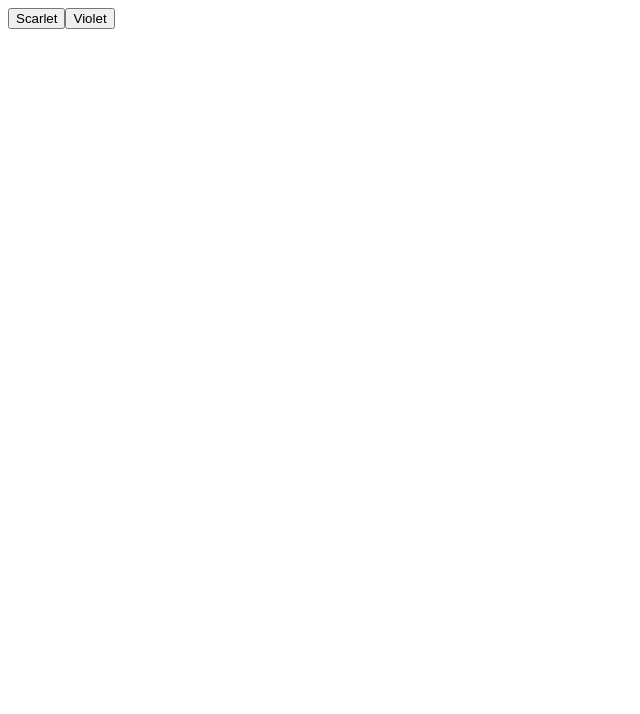
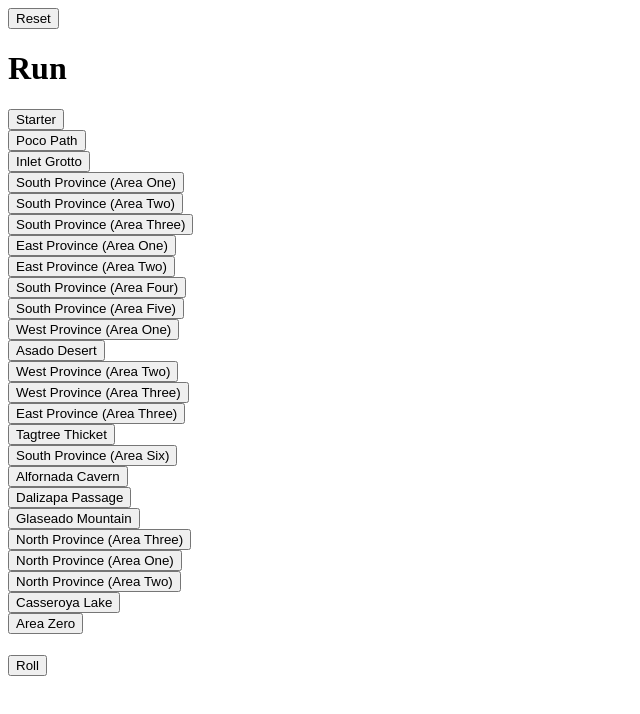
Before and after one commit to PiersonCourtois/pokemon-nuzlocke, a React (Create React App) app: page / in a window 1280 px wide. Shown: the top 714 px of the page, without its empty margins (0-640 px from the left). Built offline with nearby package versions, Linux system fonts and the light colour scheme.

Commit message:
roll function added

```diff
--- a/src/App.js
+++ b/src/App.js
@@ -1,29 +1,19 @@
 import React from 'react';
 import { useState } from 'react';
-import Run from './components/Run'
+import Run from './components/Run';
+import Reset from './components/Reset';
+import { gameData } from './area-data.js';
+import { userData } from "./user-data";
 
 const App = () => {
-    const [game, setGame] = useState('');
-
+    if (localStorage.getItem('userData') === null) {
+        localStorage.setItem('userData', JSON.stringify(userData));
+    }
 
     return (
         <>
-        {/* Default state is no game selected, so render game option buttons */}
-            {(game === '') && (
-                <>
-                    <button onClick={() => setGame('scarlet')}>Scarlet</button>
-                    <button onClick={() => setGame('violet')}>Violet</button>
-                </>
-            )}
-            {/* When game is selected, render run for that game */}
-            {(game !== '') &&
-                (
-                <>
-                    <button onClick={() => setGame('')}>Back</button>
-                    <Run gameType = {game}/>
-                </>
-                )
-            }
+         <Reset />
+         <Run />
         </>
     );
 }
--- /dev/null
+++ b/src/area-data.js
@@ -0,0 +1,145 @@
+export const gameData = [
+  {
+    "name": "Starter",
+
+    "encounters-scarlet": ["Sprigatito", "Fuecoco", "Quaxly"],
+
+    "encounters-violet": ["Sprigatito", "Fuecoco", "Quaxly"]
+  },
+  {
+    "name": "Poco Path",
+
+    "encounters-scarlet": ["Fletchling", "Hoppip", "Lechonk", "Pawmi", "Scatterbug", "Tarountula", "Yungoos"],
+
+    "encounters-violet": ["Fletchling", "Hoppip", "Lechonk", "Pawmi", "Scatterbug", "Tarountula", "Yungoos"]
+  },
+  {
+    "name": "Inlet Grotto",
+
+    "encounters-scarlet": ["Diglett", "Yungoo   let tempData = gameData;s"],
+
+    "encounters-violet": ["Diglett", "Yungoos"]
+  },
+  {
+    "name": "South Province (Area One)",
+
+    "encounters-scarlet": ["Azurill", "Buizel", "Chewtle", "Fidough", "Happiny", "Hoppip", "Igglybuff", "Lechonk", "Magikarp", "Pachirisu", "Psyduck", "Scatterbug", "Skwovet", "Tarountula", "Wiglett", "Wingull"],
+
+    "encounters-violet": ["Azurill", "Buizel", "Chewtle", "Fidough", "Happiny", "Hoppip", "Igglybuff", "Lechonk", "Magikarp", "Pachirisu", "Psyduck", "Scatterbug", "Skwovet", "Tarountula", "Wiglett", "Wingull"]
+  },
+  {
+    "name": "South Province (Area Two)",
+
+    "encounters-scarlet": ["Azurill", "Bonsly", "Buizel", "Chewtle", "Combee", "Diglett", "Fidough", "Fletchling", "Happiny", "Hoppip", "Igglybuff", "Jigglypuff", "Kricketot", "Magikarp", "Makuhita", "Mareep", "Maschiff", "Nacli", "Meowth", "Pichu", "Pikachu", "Psyduck", "Rockruff", "Skwovet", "Smoliv", "Starly", "Sunkern", "Yungoos"],
+
+    "encounters-violet": ["Azurill", "Bonsly", "Buizel", "Chewtle", "Combee", "Diglett", "Fidough", "Fletchling", "Happiny", "Hoppip", "Igglybuff", "Jigglypuff", "Kricketot", "Magikarp", "Makuhita", "Mareep", "Maschiff", "Nacli", "Meowth", "Pichu", "Pikachu", "Psyduck", "Rockruff", "Skwovet", "Smoliv", "Starly", "Sunkern", "Yungoos"]
+  },
+  {
+    "name": "South Province (Area Three)",
+
+    "encounters-scarlet": ["Bronzor", "Charcadet", "Drowzee", "Dunsparce", "Growlithe", "Gulpin", "Happiny", "Jigglypuff", "Klawf", "Makuhita", "Murkrow", "Nacli", "Nymble", "Oricorio", "Pawmi", "Rookidee", "Shinx", "Skiddo", "Spoink", "Squawkabilly", "Tinkatink", "Yungoos"],
+
+    "encounters-violet": ["Bronzor", "Charcadet", "Drowzee", "Dunsparce", "Growlithe", "Gulpin", "Happiny", "Jigglypuff", "Klawf", "Makuhita", "Murkrow", "Nacli", "Nymble", "Oricorio", "Pawmi", "Rookidee", "Shinx", "Skiddo", "Spoink", "Squawkabilly", "Tinkatink", "Yungoos"]
+  },
+  {
+    "name": "East Province (Area One)",
+
+    "encounters-scarlet": ["Corvisquire", "Deerling", "Dunsparce", "Gulpin", "Hoppip", "Komala", "Lechonk", "Litleo", "Oinkologne", "Pikachu", "Rookidee", "Shroodle", "Spidops", "Squawkabilly", "Steenee", "Tadbulb", "Tandemaus", "Tauros", "Teddiursa", "Tarountula", "Venonat"],
+
+    "encounters-violet": ["Corvisquire", "Deerling", "Dunsparce", "Gulpin", "Hoppip", "Komala", "Lechonk", "Litleo", "Oinkologne", "Pikachu", "Rookidee", "Shroodle", "Spidops", "Squawkabilly", "Steenee", "Tadbulb", "Tandemaus", "Tauros", "Teddiursa", "Tarountula", "Venonat"],
+
+    "encounters-scarlet-night": ["Corvisquire", "Deerling", "Dunsparce", "Gulpin", "Hoppip", "Komala", "Lechonk", "Litleo", "Oinkologne", "Pikachu", "Rookidee", "Shroodle", "Spidops", "Squawkabilly", "Steenee", "Tadbulb", "Tandemaus", "Tauros", "Teddiursa", "Tarountula", "Venonat", "Shuppet", "Murkrow"],
+
+    "encounters-violet-night": ["Corvisquire", "Deerling", "Dunsparce", "Gulpin", "Hoppip", "Komala", "Lechonk", "Litleo", "Oinkologne", "Pikachu", "Rookidee", "Shroodle", "Spidops", "Squawkabilly", "Steenee", "Tadbulb", "Tandemaus", "Tauros", "Teddiursa", "Tarountula", "Venonat", "Shuppet", "Murkrow"]
+  },
+  {
+    "name": "East Province (Area Two)",
+    "encounters-scarlet": ["name1", "name2", "name3"],
+    "encounters-violet": ["name1", "name2", "name3"]
+  },
+  {
+    "name": "South Province (Area Four)",
+    "encounters-scarlet": ["name1", "name2", "name3"],
+    "encounters-violet": ["name1", "name2", "name3"]
+  },
+  {
+    "name": "South Province (Area Five)",
+    "encounters-scarlet": ["name1", "name2", "name3"],
+    "encounters-violet": ["name1", "name2", "name3"]
+  },
+  {
+    "name": "West Province (Area One)",
+    "encounters-scarlet": ["name1", "name2", "name3"],
+    "encounters-violet": ["name1", "name2", "name3"]
+  },
+  {
+    "name": "Asado Desert",
+    "encounters-scarlet": ["name1", "name2", "name3"],
+    "encounters-violet": ["name1", "name2", "name3"]
+  },
+  {
+    "name": "West Province (Area Two)",
+    "encounters-scarlet": ["name1", "name2", "name3"],
+    "encounters-violet": ["name1", "name2", "name3"]
+  },
+  {
+    "name": "West Province (Area Three)",
+    "encounters-scarlet": ["name1", "name2", "name3"],
+    "encounters-violet": ["name1", "name2", "name3"]
+  },
+  {
+    "name": "East Province (Area Three)",
+    "encounters-scarlet": ["name1", "name2", "name3"],
+    "encounters-violet": ["name1", "name2", "name3"]
+  },
+  {
+    "name": "Tagtree Thicket",
+    "encounters-scarlet": ["name1", "name2", "name3"],
+    "encounters-violet": ["name1", "name2", "name3"]
+  },
+  {
+    "name": "South Province (Area Six)",
+    "encounters-scarlet": ["name1", "name2", "name3"],
+    "encounters-violet": ["name1", "name2", "name3"]
+  },
+  {
+    "name": "Alfornada Cavern",
+    "encounters-scarlet": ["name1", "name2", "name3"],
+    "encounters-violet": ["name1", "name2", "name3"]
+  },
+  {
+    "name": "Dalizapa Passage",
+    "encounters-scarlet": ["name1", "name2", "name3"],
+    "encounters-violet": ["name1", "name2", "name3"]
+  },
+  {
+    "name": "Glaseado Mountain",
+    "encounters-scarlet": ["name1", "name2", "name3"],
+    "encounters-violet": ["name1", "name2", "name3"]
+  },
+  {
+    "name": "North Province (Area Three)",
+    "encounters-scarlet": ["name1", "name2", "name3"],
+    "encounters-violet": ["name1", "name2", "name3"]
+  },
+  {
+    "name": "North Province (Area One)",
+    "encounters-scarlet": ["name1", "name2", "name3"],
+    "encounters-violet": ["name1", "name2", "name3"]
+  },
+  {
+    "name": "North Province (Area Two)",
+    "encounters-scarlet": ["name1", "name2", "name3"],
+    "encounters-violet": ["name1", "name2", "name3"]
+  },
+  {
+    "name": "Casseroya Lake",
+    "encounters-scarlet": ["name1", "name2", "name3"],
+    "encounters-violet": ["name1", "name2", "name3"]
+  },
+  {
+    "name": "Area Zero",
+    "encounters-scarlet": ["name1", "name2", "name3"],
+    "encounters-violet": ["name1", "name2", "name3"]
+  }
+]
--- /dev/null
+++ b/src/components/Area.js
@@ -0,0 +1,16 @@
+import React from "react";
+import { useState } from "react";
+import { setLocal, getLocal, genPokemon } from "./Run";
+
+const Area = props => {
+  console.log(props.currentArea);
+  const [pokemon, setPokemon] = useState(getLocal(1, props.currentArea));
+  return(
+    <>
+      <h1>{pokemon}</h1>
+      <button onClick={() => setPokemon(genPokemon(props.currentArea))}>Roll</button>
+    </>
+  );
+}
+
+export default Area;
--- /dev/null
+++ b/src/components/Reset.js
@@ -0,0 +1,14 @@
+import React from "react";
+import { gameData } from "../area-data";
+import { userData } from "../user-data";
+
+const Reset = () => {
+  return (<button onClick={() => resetRun()}>Reset</button>);
+}
+
+function resetRun() {
+  window.localStorage.clear();
+  localStorage.setItem('userData', JSON.stringify(gameData));
+}
+
+export default Reset;
--- a/src/components/Run.js
+++ b/src/components/Run.js
@@ -1,26 +1,49 @@
+
 import React from 'react';
-import { gameDataScarlet } from '../json-data/area-data/area-scarlet.js';
-import { gameDataViolet } from '../json-data/area-data/area-violet.js';
+import Area from './Area';
+import { useState } from 'react';
+import { gameData } from '../area-data.js';
+import { userData } from "../user-data";
 
-const Run = props => {
-    /* Sets game data to the data passed. Should change later if support for more games is added */
-    const gameData = (props.gameType === 'violet') ? gameDataViolet : gameDataScarlet;
-
+const Run = () => {
+    const [area, setArea] = useState(0);
+    const game = gameData;
     return(
 
         <div className='run-container'>
             <h1>Run</h1>
+
+
             <div className='area-container'>
-                {gameData.map((data, key) => {
+                {game.map((data, key) => {
                     return (
                         <div key={key}>
-                            {data.name}
+                            <button onClick={() => setArea(key)}>{data.name}</button>
                         </div>
                     );
                 })}
+            </div>
+            <div className='roll-container'>
+                <Area currentArea = {area}/>
             </div>
         </div>
     );
 }
 
+export function setLocal(key, i, str) {
+    var tempData = JSON.parse(localStorage.getItem('userData'));
+    tempData[i][key] = str;
+    localStorage.setItem('userData', JSON.stringify(tempData));
+}
+
+export function getLocal(key, i) {
+    var tempData = JSON.parse(localStorage.getItem('userData'));
+    return JSON.stringify(tempData[i][key]);
+}
+
+export function genPokemon(i) {
+    let list = gameData[i]["encounters-scarlet"];
+    return list[Math.floor(Math.random() * list.length)];
+  }
+
 export default Run;
--- a/src/json-data/area-data/area-scarlet.js
+++ /dev/null
@@ -1,26 +0,0 @@
-export const gameDataScarlet = [
-        {
-            "name": "scarlet",
-            "encounters": ["name1", "name2", "name3"],
-            "isChosen": "false",
-            "pokemonChosen": "null"
-        },
-        {
-            "name": "area1",
-            "encounters": ["name1", "name2", "name3"],
-            "isChosen": "false",
-            "pokemonChosen": "null"
-        },
-        {
-            "name": "area1",
-            "encounters": ["name1", "name2", "name3"],
-            "isChosen": "false",
-            "pokemonChosen": "null"
-        },
-        {
-            "name": "area1",
-            "encounters": ["name1", "name2", "name3"],
-            "isChosen": "false",
-            "pokemonChosen": "null"
-        }
-    ]
--- a/src/json-data/area-data/area-violet.js
+++ /dev/null
@@ -1,26 +0,0 @@
-export const gameDataViolet = [
-  {
-      "name": "violet",
-      "encounters": ["name1", "name2", "name3"],
-      "isChosen": "false",
-      "pokemonChosen": "null"
-  },
-  {
-      "name": "area1",
-      "encounters": ["name1", "name2", "name3"],
-      "isChosen": "false",
-      "pokemonChosen": "null"
-  },
-  {
-      "name": "area1",
-      "encounters": ["name1", "name2", "name3"],
-      "isChosen": "false",
-      "pokemonChosen": "null"
-  },
-  {
-      "name": "area1",
-      "encounters": ["name1", "name2", "name3"],
-      "isChosen": "false",
-      "pokemonChosen": "null"
-  }
-]
--- /dev/null
+++ b/src/user-data.js
@@ -0,0 +1,22 @@
+export const userData = [
+  {
+    //
+    "isChosen": "false",
+    "pokemonChosen": ""
+  },
+  {
+    //
+    "isChosen": "false",
+    "pokemonChosen": ""
+  },
+  {
+    //
+    "isChosen": "false",
+    "pokemonChosen": ""
+  },
+  {
+    //
+    "isChosen": "false",
+    "pokemonChosen": ""
+  }
+]
```
